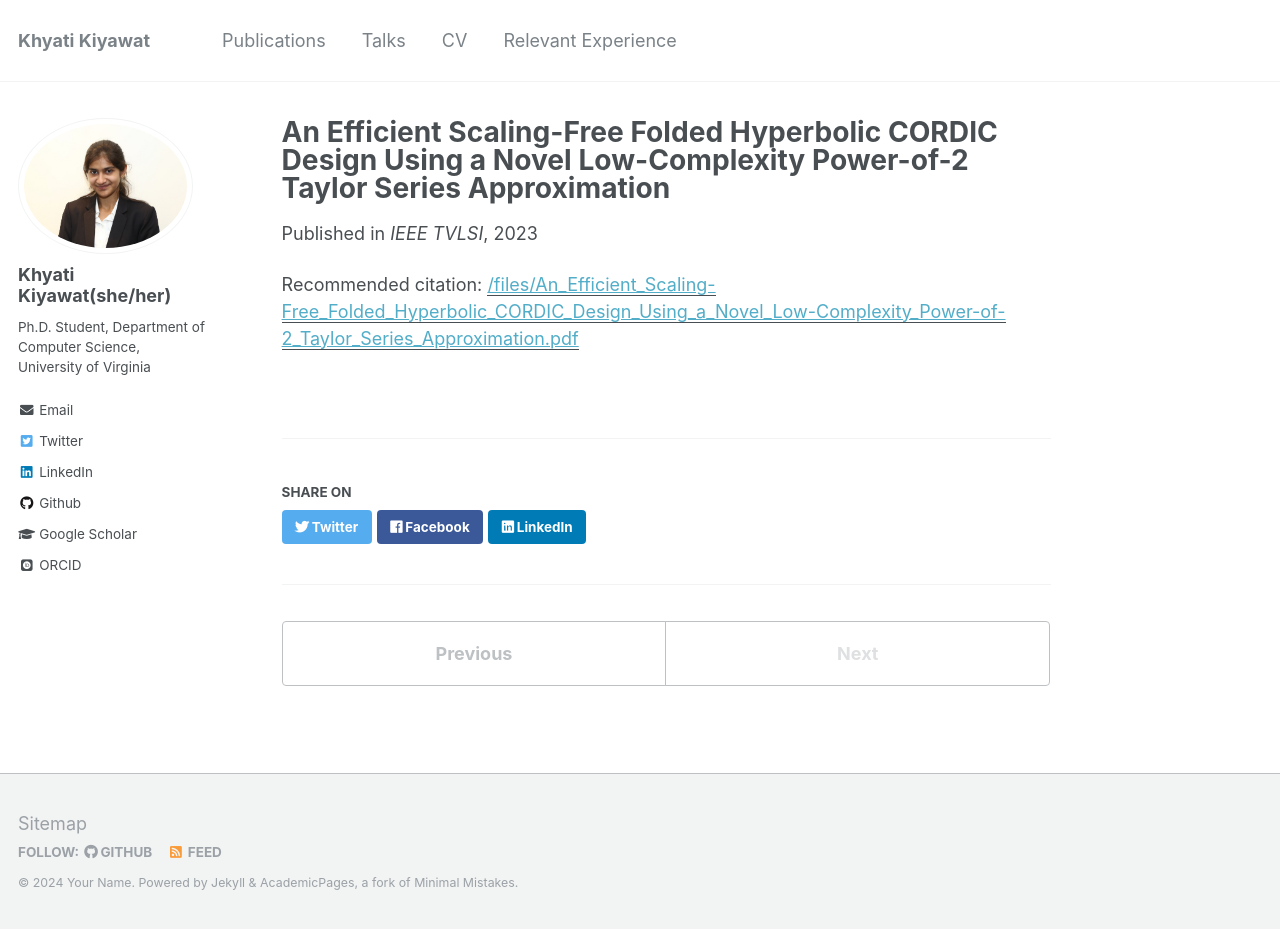
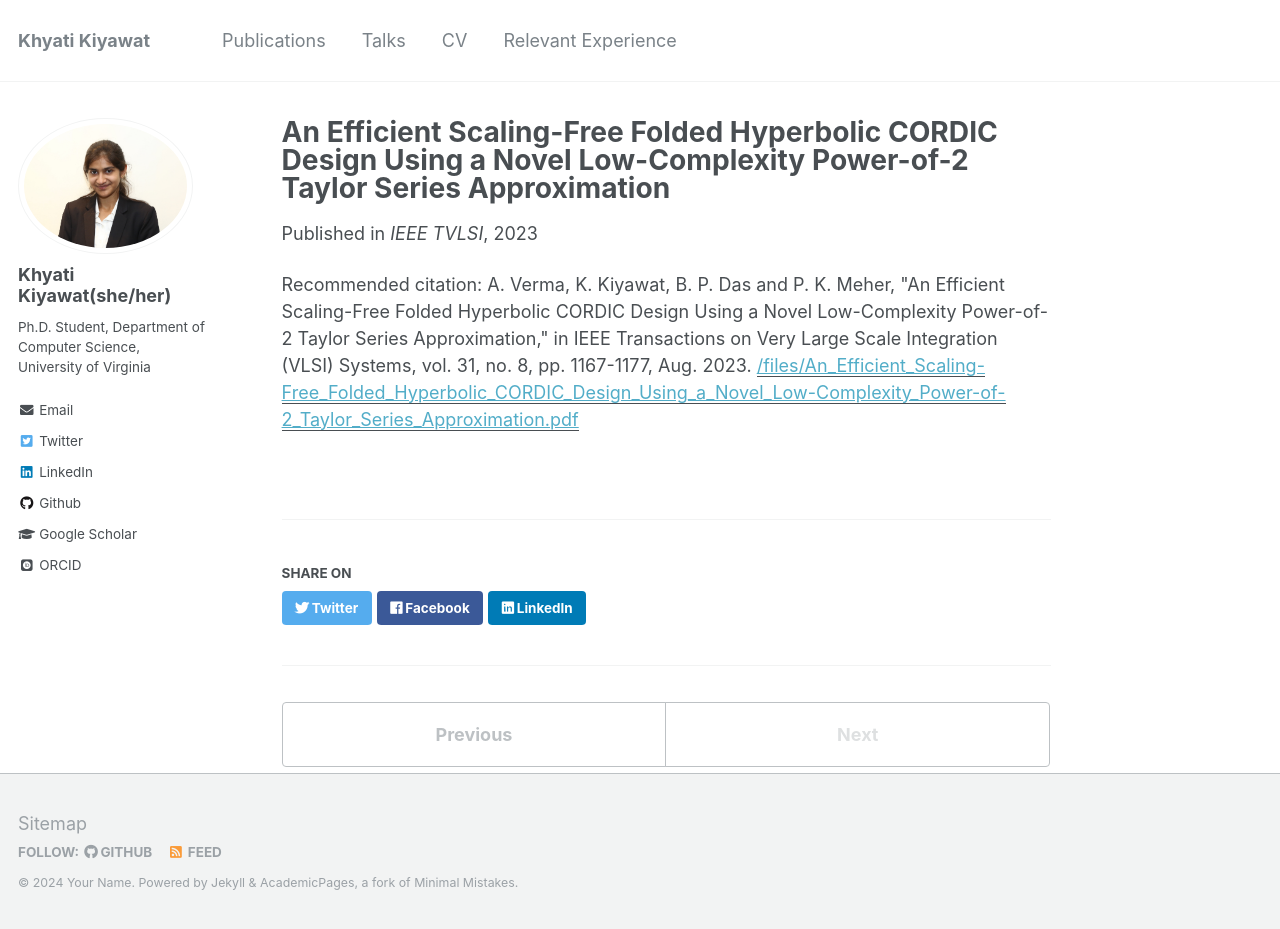
Before and after one commit to khyatikiyawat/khyatikiyawat.github.io, a Jekyll site: the page built from _publications/CORDIC.md, in a window 1280 px wide and 929 px high. Built offline with Jekyll 4.4.1, drawn with Linux system fonts in a browser that asks for light colours; some web fonts are replaced.

Commit message:
Update CORDIC.md

```diff
--- a/_publications/CORDIC.md
+++ b/_publications/CORDIC.md
@@ -6,7 +6,7 @@ excerpt: 'Hyperbolic trigonometric functions are widely used in several engineer
 date: 2023-06-26
 venue: 'IEEE TVLSI'
 paperurl: '/files/An_Efficient_Scaling-Free_Folded_Hyperbolic_CORDIC_Design_Using_a_Novel_Low-Complexity_Power-of-2_Taylor_Series_Approximation.pdf'
-citation: ''
+citation: 'A. Verma, K. Kiyawat, B. P. Das and P. K. Meher, "An Efficient Scaling-Free Folded Hyperbolic CORDIC Design Using a Novel Low-Complexity Power-of-2 Taylor Series Approximation," in IEEE Transactions on Very Large Scale Integration (VLSI) Systems, vol. 31, no. 8, pp. 1167-1177, Aug. 2023.'
 ---
 <!---
 This paper is about the number 2. The number 3 is left for future work.
```
